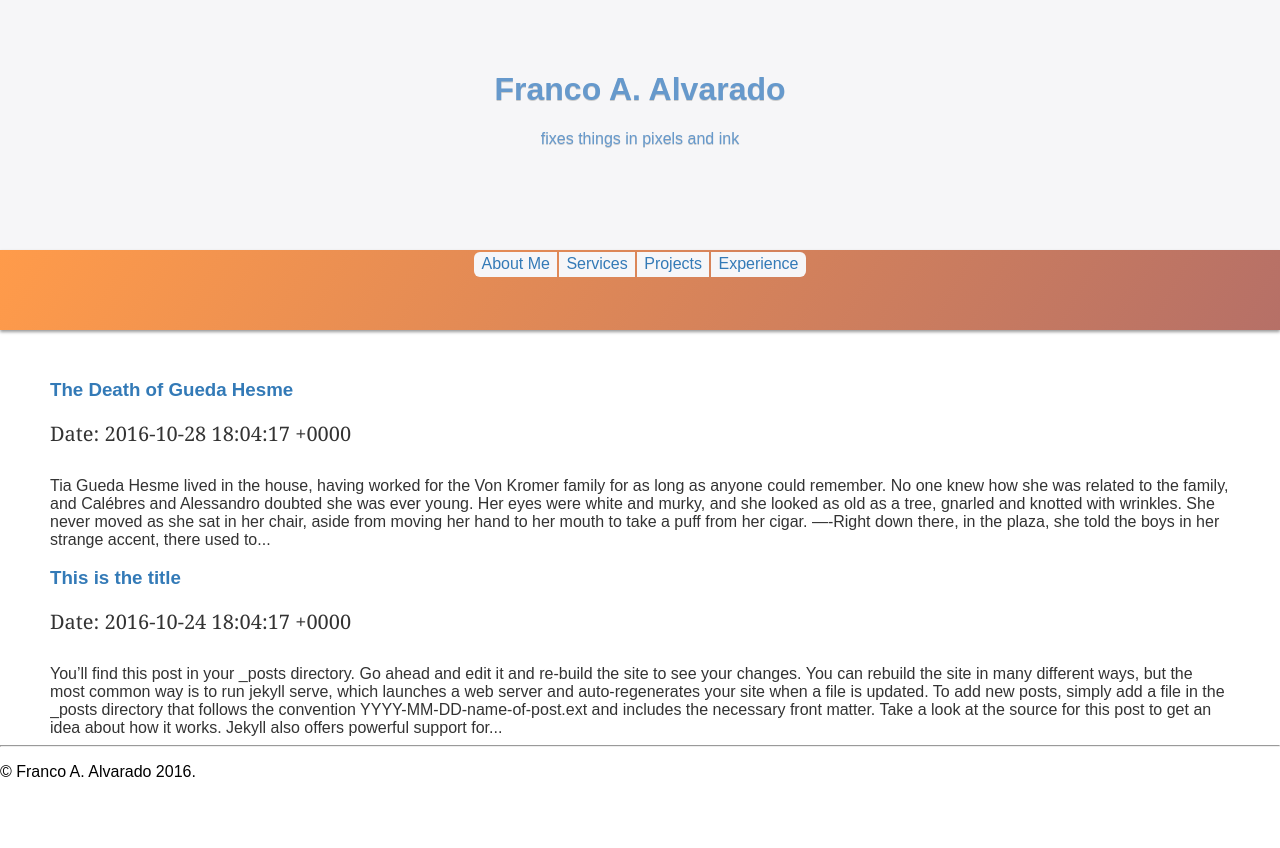
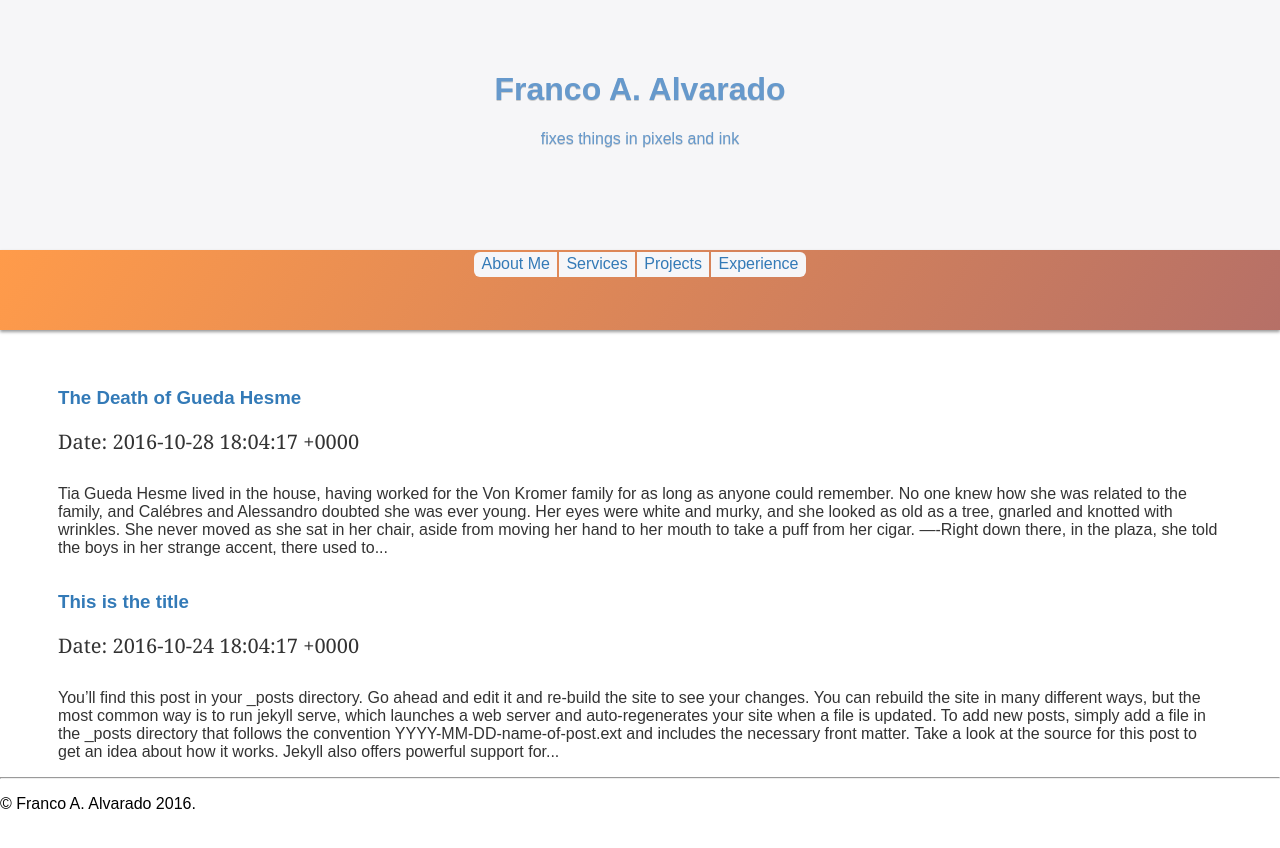
Before and after one commit to francopub/francopub.github.io, a Jekyll site: the page built from blog/index.html, in a window 1280 px wide. Shown: the top 848 px of the page. Built offline with Jekyll 4.4.1, drawn with Linux system fonts in a browser that asks for light colours.

Commit message:
Updated _posts.scss

```diff
--- a/_sass/_posts.scss
+++ b/_sass/_posts.scss
@@ -57,7 +57,7 @@ article {
 
 	.post {
 	  float: left;
-	  padding: 0px;
+	  padding: 0.5em;
 	  position: relative;
 	  overflow: hidden;
 	}
```
